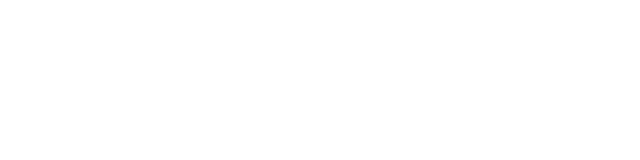
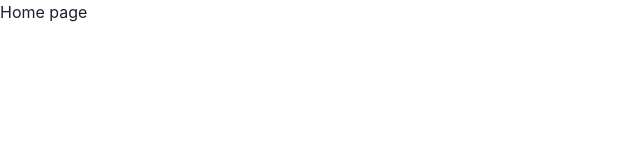
Before and after one commit to kazufoot21/react-typescript-chakraui, a React (Create React App) app: page /home in a window 1280 px wide. Shown: the top 160 px of the page, without its empty margins (0-640 px from the left). Built offline with nearby package versions, Linux system fonts and the light colour scheme.

Commit message:
create routing

```diff
--- a/package.json
+++ b/package.json
@@ -13,9 +13,11 @@
     "@types/node": "^16.11.15",
     "@types/react": "^17.0.37",
     "@types/react-dom": "^17.0.11",
+    "@types/react-router-dom": "^5.1.7",
     "framer-motion": "^4.1.17",
     "react": "^17.0.2",
     "react-dom": "^17.0.2",
+    "react-router-dom": "^5.2.0",
     "react-scripts": "5.0.0",
     "typescript": "^4.5.4",
     "web-vitals": "^2.1.2"
--- /dev/null
+++ b/src/components/pages/Home.tsx
@@ -0,0 +1,5 @@
+import { memo, VFC } from 'react';
+
+export const Home: VFC = memo(() => {
+  return <p>Home page</p>;
+});
--- /dev/null
+++ b/src/components/pages/Login.tsx
@@ -0,0 +1,5 @@
+import { memo, VFC } from 'react';
+
+export const Login: VFC = memo(() => {
+  return <p>Login page</p>;
+});
--- /dev/null
+++ b/src/components/pages/Page404.tsx
@@ -0,0 +1,5 @@
+import { memo, VFC } from 'react';
+
+export const Page404: VFC = memo(() => {
+  return <p>Page404 page</p>;
+});
--- /dev/null
+++ b/src/components/pages/Setting.tsx
@@ -0,0 +1,5 @@
+import { memo, VFC } from 'react';
+
+export const Setting: VFC = memo(() => {
+  return <p>Setting page</p>;
+});
--- /dev/null
+++ b/src/components/pages/UserManagement.tsx
@@ -0,0 +1,5 @@
+import { memo, VFC } from 'react';
+
+export const UserManagement: VFC = memo(() => {
+  return <p>UserManagement page</p>;
+});
--- /dev/null
+++ b/src/router/HomeRoutes.tsx
@@ -0,0 +1,27 @@
+import { Home } from '../components/pages/Home';
+import { Page404 } from '../components/pages/Page404';
+import { Setting } from '../components/pages/Setting';
+import { UserManagement } from '../components/pages/UserManagement';
+
+export const homeRoutes = [
+  {
+    path: '/',
+    exact: true,
+    children: <Home />,
+  },
+  {
+    path: '/setting',
+    exact: false,
+    children: <Setting />,
+  },
+  {
+    path: '/user_management',
+    exact: false,
+    children: <UserManagement />,
+  },
+  {
+    path: '*',
+    exact: false,
+    children: <Page404 />,
+  },
+];
--- /dev/null
+++ b/src/router/Router.tsx
@@ -0,0 +1,35 @@
+import { memo, VFC } from 'react';
+import { Route, Switch } from 'react-router-dom';
+
+import { Login } from '../components/pages/Login';
+import { Page404 } from '../components/pages/Page404';
+import { homeRoutes } from './HomeRoutes';
+
+export const Router: VFC = memo(() => {
+  return (
+    <Switch>
+      <Route exact path="/">
+        <Login />
+      </Route>
+      <Route
+        path="/home"
+        render={({ match: { url } }) => (
+          <Switch>
+            {homeRoutes.map((route) => (
+              <Route
+                key={route.path}
+                exact={route.exact}
+                path={`${url}${route.path}`}
+              >
+                {route.children}
+              </Route>
+            ))}
+          </Switch>
+        )}
+      />
+      <Route path="*">
+        <Page404 />
+      </Route>
+    </Switch>
+  );
+});
```
Also changed, not shown: src/App.tsx (+9 -2 lines), 1 other file (tests, documents, lock files or other folders).
